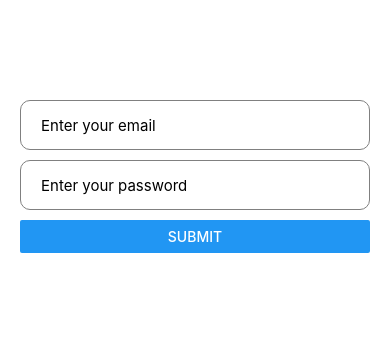
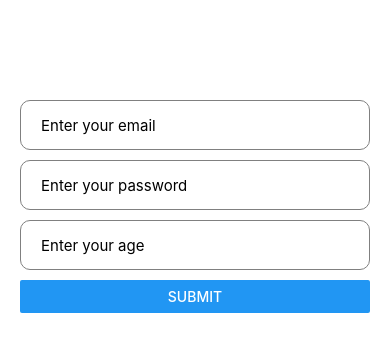
Before and after one commit to ferlobo1985/UDMY-RN-Forms, a React Native app: screen / in a window 390 px wide. Shown: the top 352 px of the page. Built offline with nearby package versions, Linux system fonts and the light colour scheme.

Commit message:
05-Reusable Fields
05-Reusable Fields

```diff
--- a/components/form.js
+++ b/components/form.js
@@ -1,7 +1,9 @@
 import { Text, TextInput, View, StyleSheet, Button } from "react-native";
-import { Formik } from "formik";
+import { Formik, Field } from "formik";
 import * as yup from "yup";
 
+
+import CustomInput from "./utils/input.custom";
 
 export default function FormComp(){
 
@@ -14,6 +16,9 @@ export default function FormComp(){
         string()
         .min(8,({min})=> `Password must be at least ${min} characters`)
         .required("Password is required"),
+        age:yup
+        .number()
+        .required("Age is required"),
     })
 
 
@@ -24,9 +29,33 @@ export default function FormComp(){
             onSubmit={values=>console.log(values)}
             validationSchema={loginValidationSchema}
         >
-        { ({handleChange, handleBlur, handleSubmit, values, errors, touched })=> (
+        { ({ handleSubmit })=> (
         <View>
-            <TextInput
+
+            <Field
+                component={CustomInput}
+                name="email"
+                placeholder="Enter your email"
+                keyboardType="email-address"
+            />
+
+            <Field
+                component={CustomInput}
+                name="password"
+                placeholder="Enter your password"
+                secureTextEntry={true}
+            />
+
+            <Field
+                component={CustomInput}
+                name="age"
+                placeholder="Enter your age"
+                keyboardType="numeric"
+            />
+
+
+
+            {/* <TextInput
                 style={styles.inputStyle}
                 placeholder="Enter your email"
                 onChangeText={handleChange('email')}
@@ -38,9 +67,9 @@ export default function FormComp(){
                 <Text style={styles.errorLabel}>
                     {errors.email}
                 </Text>
-            }
+            } */}
 
-            <TextInput
+            {/* <TextInput
                 style={styles.inputStyle}
                 placeholder="Enter your password"
                 onChangeText={handleChange('password')}
@@ -52,7 +81,7 @@ export default function FormComp(){
                 <Text style={styles.errorLabel}>
                     {errors.password}
                 </Text>
-            }
+            } */}
 
             <Button
                 title="Submit"
--- /dev/null
+++ b/components/utils/input.custom.js
@@ -0,0 +1,54 @@
+import { TextInput, Text,StyleSheet } from "react-native";
+
+export default function CustomInput({
+    field:{ name, onBlur, onChange, value},
+    form:{ errors, touched, setFieldTouched },
+    ...props
+}){
+
+    const inputError = errors[name] && touched[name];
+
+    return(
+        <>
+            <TextInput
+                style={[
+                    styles.inputStyle,
+                    inputError && styles.inputError
+                ]}
+                value={value}
+                onChangeText={(text)=> onChange(name)(text)}
+                onBlur={()=>{
+                    setFieldTouched(name)
+                    onBlur(name)
+                }}
+                {...props}
+            />
+            {inputError &&
+                <Text style={styles.errorLabel}>
+                    {errors[name]}
+                </Text>
+            }
+        </>
+    )
+}
+
+
+const styles = StyleSheet.create({
+    errorLabel:{
+        fontSize:15,
+        marginBottom:20,
+        color:'red'
+    },
+    inputError:{
+        borderColor:'red'
+    },
+    inputStyle:{
+        borderRadius:10,
+        height:50,
+        borderWidth:1,
+        borderColor:'grey',
+        paddingLeft:20,
+        fontSize:15,
+        marginBottom:10
+    }
+})
```
